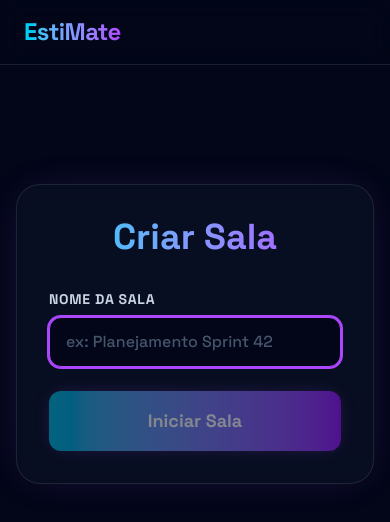
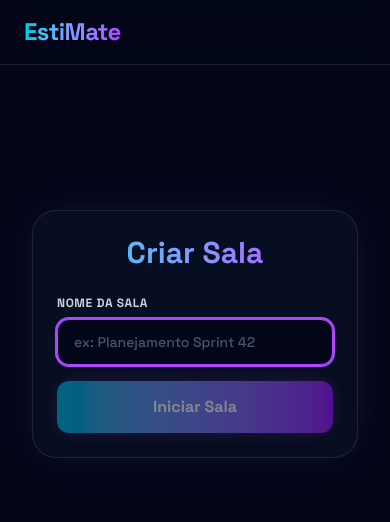
Before and after one commit to franciscosilva78/EstiMate.app, a React (Vite) app: page / in a window 390 px wide. Shown: the top 522 px of the page. Built offline with nearby package versions, Linux system fonts and the light colour scheme.

Commit message:
Update App.tsx

```diff
--- a/src/App.tsx
+++ b/src/App.tsx
@@ -24,7 +24,13 @@ export default function App() {
 
   useEffect(() => {
     if (roomId && user && !socket) {
-      socket = io();
+      // Configuração otimizada para furar firewalls corporativos
+      socket = io({
+        transports: ["polling", "websocket"], // Força o polling inicial (HTTP normal) que firewalls aceitam
+        reconnectionAttempts: Infinity,
+        reconnectionDelay: 1000,
+        timeout: 20000
+      });
 
       socket.on("connect", () => {
         const urlParams = new URLSearchParams(window.location.search);
@@ -90,19 +96,19 @@ export default function App() {
   return (
     <Layout>
       {!roomId ? (
-        <div className="flex flex-col items-center justify-center min-h-[60vh]">
-          <div className="w-full max-w-md p-8 rounded-3xl bg-slate-900/50 border border-white/10 shadow-[0_0_40px_-10px_rgba(168,85,247,0.2)] backdrop-blur-sm">
-            <h1 className="text-4xl font-bold mb-8 text-center bg-gradient-to-r from-cyan-400 to-purple-500 bg-clip-text text-transparent">
+        <div className="flex flex-col items-center justify-center min-h-[60vh] px-4">
+          <div className="w-full max-w-md p-6 sm:p-8 rounded-3xl bg-slate-900/50 border border-white/10 shadow-[0_0_40px_-10px_rgba(168,85,247,0.2)] backdrop-blur-sm">
+            <h1 className="text-3xl sm:text-4xl font-bold mb-6 sm:mb-8 text-center bg-gradient-to-r from-cyan-400 to-purple-500 bg-clip-text text-transparent">
               Criar Sala
             </h1>
-            <form onSubmit={handleCreateRoom} className="space-y-6">
+            <form onSubmit={handleCreateRoom} className="space-y-4 sm:space-y-6">
               <div>
-                <label className="block text-sm font-bold text-slate-300 mb-2 uppercase tracking-wider">Nome da Sala</label>
+                <label className="block text-xs sm:text-sm font-bold text-slate-300 mb-2 uppercase tracking-wider">Nome da Sala</label>
                 <input
                   type="text"
                   value={roomNameInput}
                   onChange={(e) => setRoomNameInput(e.target.value)}
-                  className="w-full px-4 py-3 rounded-xl bg-slate-950 border border-white/10 focus:ring-2 focus:ring-purple-500 focus:border-purple-500 outline-none transition-all text-white placeholder-slate-600 font-medium"
+                  className="w-full px-4 py-3 rounded-xl bg-slate-950 border border-white/10 focus:ring-2 focus:ring-purple-500 focus:border-purple-500 outline-none transition-all text-white placeholder-slate-600 font-medium text-sm sm:text-base"
                   placeholder="ex: Planejamento Sprint 42"
                   required
                   autoFocus
@@ -111,7 +117,7 @@ export default function App() {
               <button
                 type="submit"
                 disabled={!roomNameInput.trim()}
-                className="w-full py-4 bg-gradient-to-r from-cyan-500 to-purple-600 text-white rounded-xl font-bold text-lg shadow-[0_0_20px_-5px_rgba(168,85,247,0.5)] hover:shadow-[0_0_30px_-5px_rgba(168,85,247,0.6)] disabled:opacity-50 disabled:cursor-not-allowed transition-all hover:scale-[1.02]"
+                className="w-full py-3.5 sm:py-4 bg-gradient-to-r from-cyan-500 to-purple-600 text-white rounded-xl font-bold text-base sm:text-lg shadow-[0_0_20px_-5px_rgba(168,85,247,0.5)] hover:shadow-[0_0_30px_-5px_rgba(168,85,247,0.6)] disabled:opacity-50 disabled:cursor-not-allowed transition-all hover:scale-[1.02]"
               >
                 Iniciar Sala
               </button>
```
